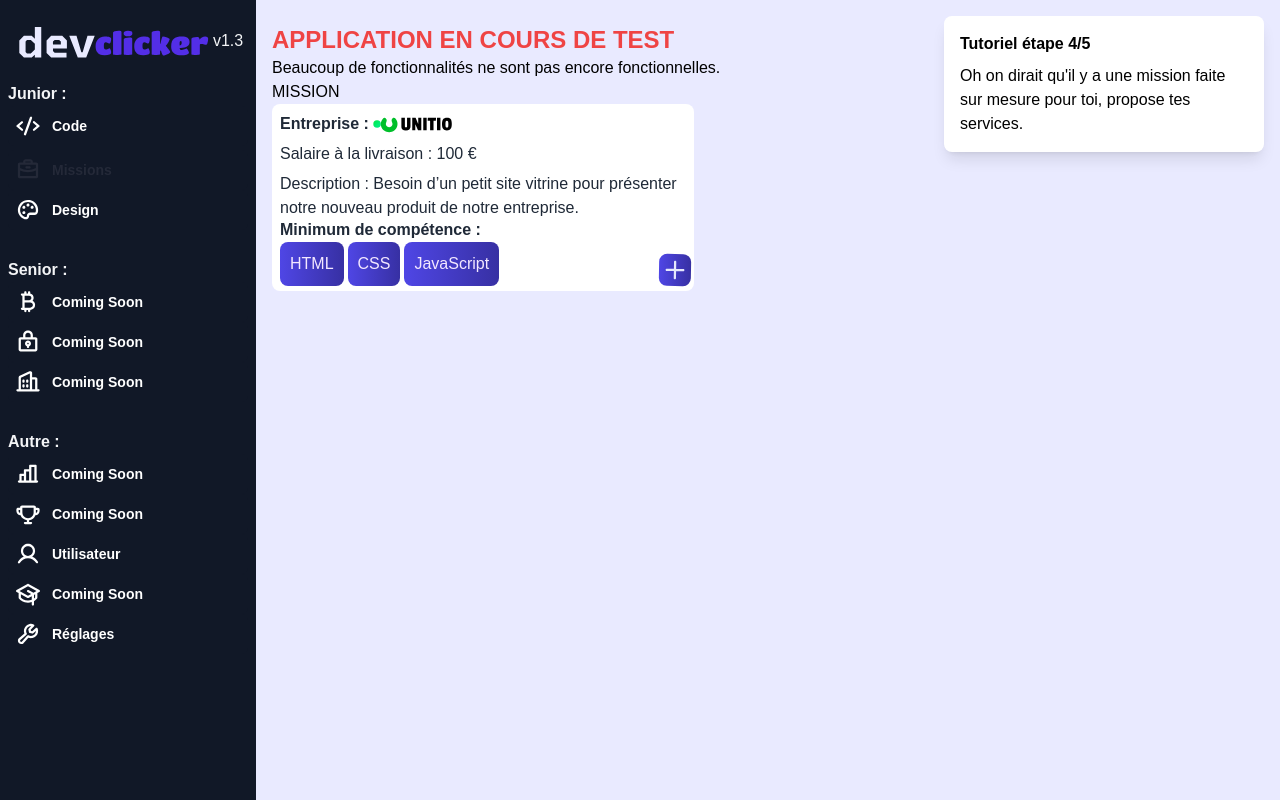
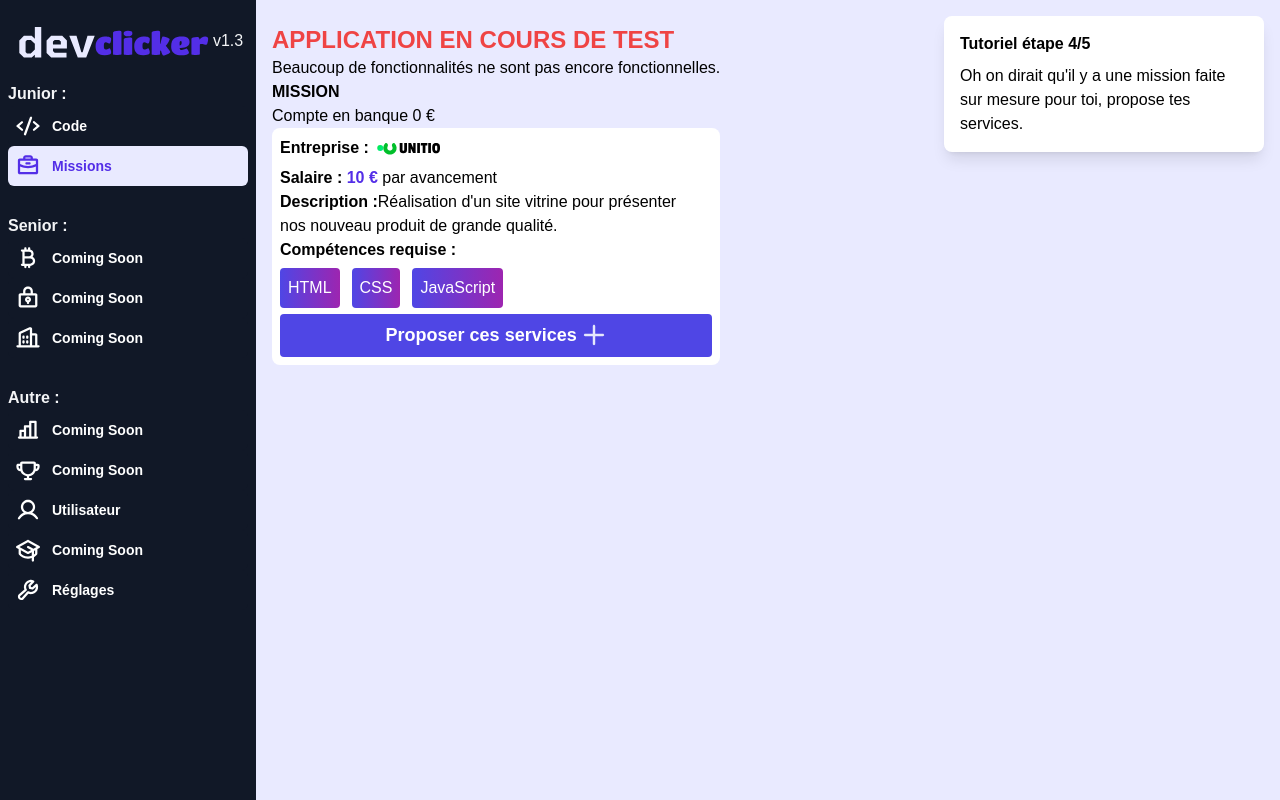
Before and after one commit to clm-msch/dev-clicker, a Vue app in the folder client/: page /missions in a window 1280 px wide. Built offline with nearby package versions, Linux system fonts and the light colour scheme.

Commit message:
add 1st job card

```diff
--- a/client/src/App.vue
+++ b/client/src/App.vue
@@ -54,9 +54,9 @@ import { RouterLink, RouterView } from "vue-router"
 						<h3 class="font-bold">Code</h3>
 					</a>
 				</RouterLink>
+                <!-- v-if="haveJs" -->
+				<RouterLink
 
-				<RouterLink
-					v-if="haveJs"
 					to="/missions"
 					exact-active-class="active"
 				>
@@ -81,13 +81,8 @@ import { RouterLink, RouterView } from "vue-router"
 					</a>
 				</RouterLink>
 
-                <!-- <RouterLink
-					v-else="haveJs"
-					to="/missions"
-					exact-active-class="active"
-				> -->
-					<a
-                    v-else="haveJs"
+					<!-- <a
+                    v-if="!haveJs"
 						href="#"
 						class="bg-gray-900 text-dark_grey flex items-center px-2 py-2 text-sm font-medium rounded-md"
 					>
@@ -104,10 +99,9 @@ import { RouterLink, RouterView } from "vue-router"
 							/>
 						</svg>
 						<h3 class="font-bold text-dark_grey">Missions</h3>
-					</a>
-				<!-- </RouterLink> -->
+					</a> -->
 
-				<RouterLink to="/design" exact-active-class="active">
+				<!-- <RouterLink to="/design" exact-active-class="active">
 					<a
 						href="#"
 						class="bg-gray-900 text-white group flex items-center px-2 py-2 text-sm font-medium rounded-md"
@@ -128,7 +122,7 @@ import { RouterLink, RouterView } from "vue-router"
 
 						<h3 class="font-bold">Design</h3>
 					</a>
-				</RouterLink>
+				</RouterLink> -->
 
 				<!-- Junior -->
 				<br />
@@ -331,14 +325,14 @@ import { RouterLink, RouterView } from "vue-router"
         name: "App",
         data() {
             return {
-                haveJs : null,
+                haveJs : false,
             };
         },
         computed : {
             haveJs() {
                 const value = localStorage.getItem('js');
                 return value ? JSON.parse(value) : null;
-                this.haveJs = value;
+                location.reload();
             }
         },
     };
--- a/client/src/views/CodeView.vue
+++ b/client/src/views/CodeView.vue
@@ -823,7 +823,7 @@ export default {
 		loadCodeData() {
 			this.exp = this.loadFromLocalStorage("exp") || 0
 			this.expFormatted = this.loadFromLocalStorage("expFormatted") || 0
-			this.html = this.loadFromLocalStorage("html") || 2
+			this.html = this.loadFromLocalStorage("html") || 1
 			this.htmlPrice = this.loadFromLocalStorage("htmlPrice") || 100
 			this.css = this.loadFromLocalStorage("css") || 0
 			this.cssPrice = this.loadFromLocalStorage("cssPrice") || 100
--- a/client/src/views/MissionView.vue
+++ b/client/src/views/MissionView.vue
@@ -1,55 +1,112 @@
 <script setup>
-    import TutoMissions from '../components/TutoMissions.vue';
+import TutoMissions from "../components/TutoMissions.vue"
 </script>
 <template>
-    <h1>MISSION</h1>
+	<h1 class="font-bold">MISSION</h1>
 	<TutoMissions :haveMission="firstMission" />
 
+	<p>Compte en banque {{ money }} €</p>
 
-    <div class="inline-flex flex-col space-y-0.5 items-start justify-start p-2 bg-white rounded-lg" style="width: 422px; height: 187px;">
-    <div class="flex flex-col space-y-1.5 items-start justify-start" style="width: 406px; height: 120px;">
-        <div class="inline-flex space-x-1 items-start justify-start">
-            <p class="text-base font-semibold text-gray-800">Entreprise :</p>
-            <img class="w-20 h-full rounded-lg" src="../assets/icons/entreprise/unito.svg"/>
+	<div class="job-card" v-if="!ifJob1">
+		<div class="inline-flex gap-2">
+			<p class="font-bold">Entreprise :</p>
+			<img src="../assets/icons/entreprise/unito.svg" />
 		</div>
-        <p class="text-base text-gray-800">Salaire à la livraison : 100 €</p>
-        <p class="text-base text-gray-800" style="width: 406px; height: 40px;">Description : Besoin d’un petit site vitrine pour présenter notre nouveau produit de notre entreprise.</p>
-        <p class="text-base font-semibold text-gray-800">Minimum de compétence :</p>
+		<div>
+			<p>
+				<span class="font-bold"> Salaire :</span
+				><span class="text-primary font-bold"> 10 € </span>par
+				avancement
+			</p>
+			<p>
+				<span class="font-bold">Description :</span>Réalisation d'un
+				site vitrine pour présenter
+				<br />
+				nos nouveau produit de grande qualité.
+			</p>
+
+			<p class="font-bold">Compétences requise :</p>
 		</div>
-    <div class="inline-flex space-x-40 items-end justify-start pt-0.5" style="width: 440px; height: 120px;">
-        <div class="flex space-x-1 items-start justify-start pt-1.5">
-            <div class="flex items-start justify-start p-2.5 bg-gradient-to-r from-indigo-600 to-indigo-800 rounded-lg">
-                <p class="text-base font-medium text-purple-100">HTML</p>
+		<div class="skill-list">
+			<p class="skill-tag">HTML</p>
+			<p class="skill-tag">CSS</p>
+			<p class="skill-tag">JavaScript</p>
 		</div>
-            <div class="flex items-start justify-start p-2.5 bg-gradient-to-r from-indigo-600 to-indigo-800 rounded-lg">
-                <p class="text-base font-medium text-purple-100">CSS</p>
+		<button @click="applyMission" class="inline-flex job-apply">
+			<p>Proposer ces services</p>
+			<img src="../assets/icons/basics/plus_logo.svg" alt="" />
+		</button>
 	</div>
-            <div class="flex items-start justify-start p-2.5 bg-gradient-to-r from-indigo-600 to-indigo-800 rounded-lg">
-                <p class="text-base font-medium text-purple-100">JavaScript</p>
+
+	<!-- Job Apply -->
+
+	<div v-if="ifJob1" class="job-card">
+		<div class="inline-flex gap-2">
+			<p class="font-bold">Entreprise :</p>
+			<img src="../assets/icons/entreprise/unito.svg" />
+		</div>
+		<div>
+			<p>
+				<span class="font-bold"> Salaire :</span
+				><span class="text-primary font-bold"> 10 € </span>par
+				avancement
+			</p>
+			<p>
+				<span class="font-bold">Description :</span>Réalisation d'un
+				site vitrine pour présenter
+				<br />
+				nos nouveau produit de grande qualité.
+			</p>
+		</div>
+		<p class="font-bold">Avancement du projet :</p>
+		<div class="w-full bg-gray-200 rounded-full dark:bg-gray-700">
+			<div
+				ref="progress"
+				class="bar bg-primary text-xs font-medium text-blue-100 text-center p-0.5 leading-none rounded-full"
+				:style="{ width: progressValue + '%' }"
+			>
+				{{ progressValue }}%
 			</div>
 		</div>
-        <button @click="applyMission" class="flex items-center justify-center transform rotate-1 w-8 h-8 p-1 bg-gradient-to-r from-indigo-600 to-indigo-800 rounded-lg">
-            <img class="flex-1 h-full rounded-lg" src="../assets/icons/basics/plus_logo.svg"/>
+		<button @click="incrementProgress" class="inline-flex job-apply">
+			<p>Développe</p>
 		</button>
-    </div>
 	</div>
 </template>
 
 <script>
 export default {
-    name: 'MissionView',
+	name: "MissionView",
 	data() {
 		return {
 			firstMission: false,
+			progressValue: 5,
+			money: 0,
+			ifJs: true,
+			ifCss: true,
+			ifJob1: false,
 		}
 	},
 	components: {
 		TutoMissions,
 	},
 	methods: {
+		incrementProgress() {
+			if (this.progressValue >= 100) {
+				this.progressValue = 0
+				this.money += 10
+			} else {
+				this.progressValue += 5
+			}
+		},
 		applyMission() {
+            if (this.ifJs == true && this.ifCss == true) {
+                this.ifJob1 = true
                 this.firstMission = true
-            this.saveToLocalStorage('firstMission', this.firstMission)
+			this.saveToLocalStorage("firstMission", this.firstMission)
+            }
+
+
 		},
 		saveToLocalStorage(key, value) {
 			localStorage.setItem(key, JSON.stringify(value))
@@ -61,7 +118,46 @@ export default {
 		},
 	},
 	mounted() {
-        this.firstMission = this.loadFromLocalStorage('firstMission')
+		this.firstMission = this.loadFromLocalStorage("firstMission")
 	},
 }
 </script>
+
+<style scoped>
+.job-card {
+	display: flex;
+	flex-direction: column;
+	background-color: white;
+	border-radius: 8px;
+	padding: 8px;
+	gap: 6px;
+}
+
+.skill-list {
+	display: flex;
+	gap: 12px;
+}
+
+.skill-tag {
+	font-size: medium;
+	color: white;
+	padding: 8px;
+	border-radius: 4px;
+	background: linear-gradient(90deg, #4f46e5 0%, #9d25b0 100%);
+}
+
+.job-apply {
+	justify-content: center;
+	background: #4f46e5;
+	font-size: large;
+	font-weight: bold;
+	color: white;
+	padding: 8px;
+	border-radius: 4px;
+	gap: 4px;
+}
+
+.bar {
+	transition: width 0.1s ease-in-out;
+}
+</style>
```
Lines whose indentation alone changed are shown as unchanged.
